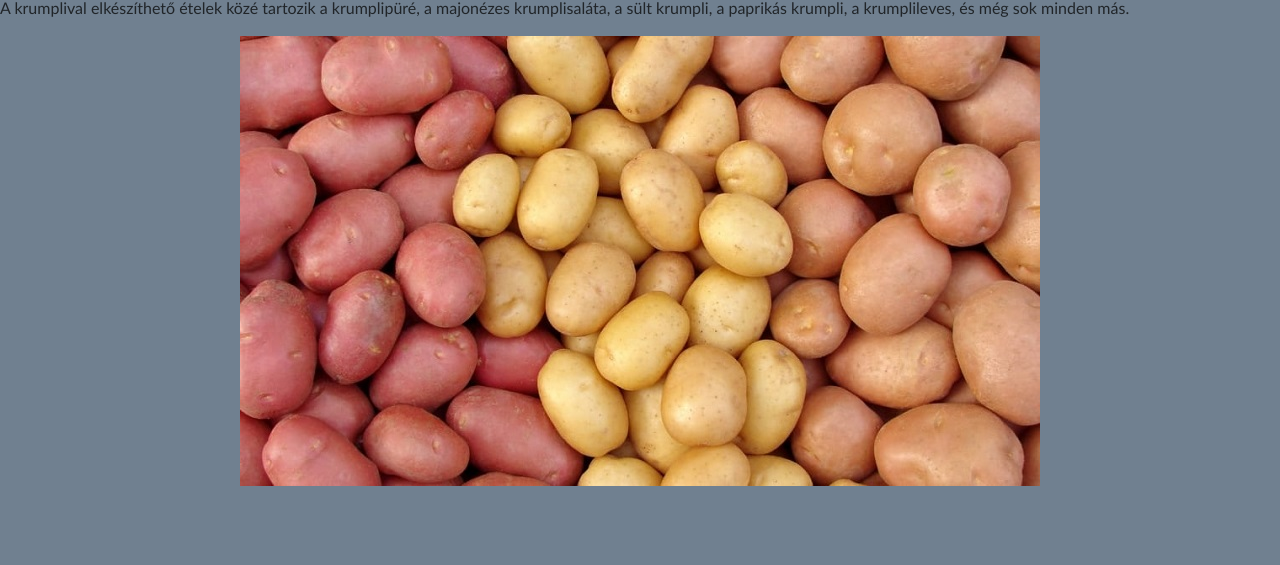
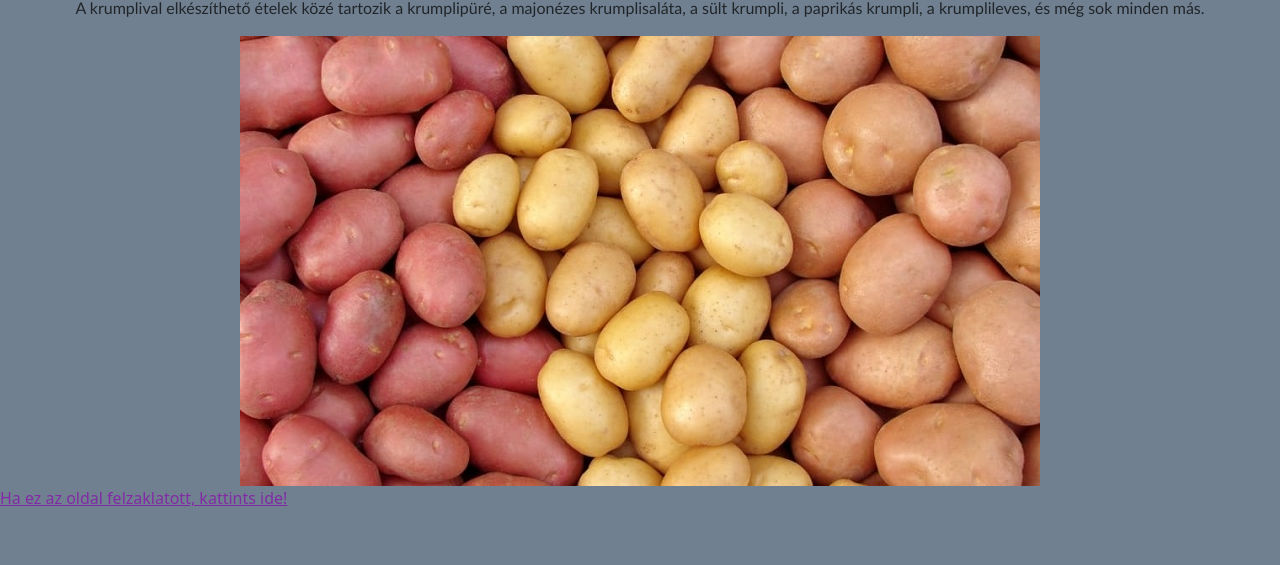
Before and after one commit to Szaszuge/Krumpli, a plain HTML site: page index.html in a window 1280 px wide. Shown: the part 235-800 px from the top of the page. Drawn offline with nearby package versions, Linux system fonts and the light colour scheme.

Commit message:
odaraktam egy kattintható szöveget lentre

```diff
--- a/css/style.css
+++ b/css/style.css
@@ -3,7 +3,7 @@
     font-family: 'Courier New', Courier, monospace;
 }
 #szoveg{
-    text-align: justify;
+    text-align: center;
     font-family:'Trebuchet MS', 'Lucida Sans Unicode', 'Lucida Grande', 'Lucida Sans', Arial, sans-serif
 }
 #alcim{
@@ -14,6 +14,11 @@
     text-align: center;
 }
 
+.gomb{
+    color: rgb(130, 42, 165);
+    align-self: center;
+}
+
 body{
     background-color: slategray;
 }
--- a/index.html
+++ b/index.html
@@ -25,5 +25,6 @@
     <div id="kep">
         <img src="/img/krumpli.jpg" alt="krumpli" title="krumpli">
     </div>
+    <a href="https://sos116-123.hu/" class="gomb">Ha ez az oldal felzaklatott, kattints ide!</a>
 </body>
 </html>
```
